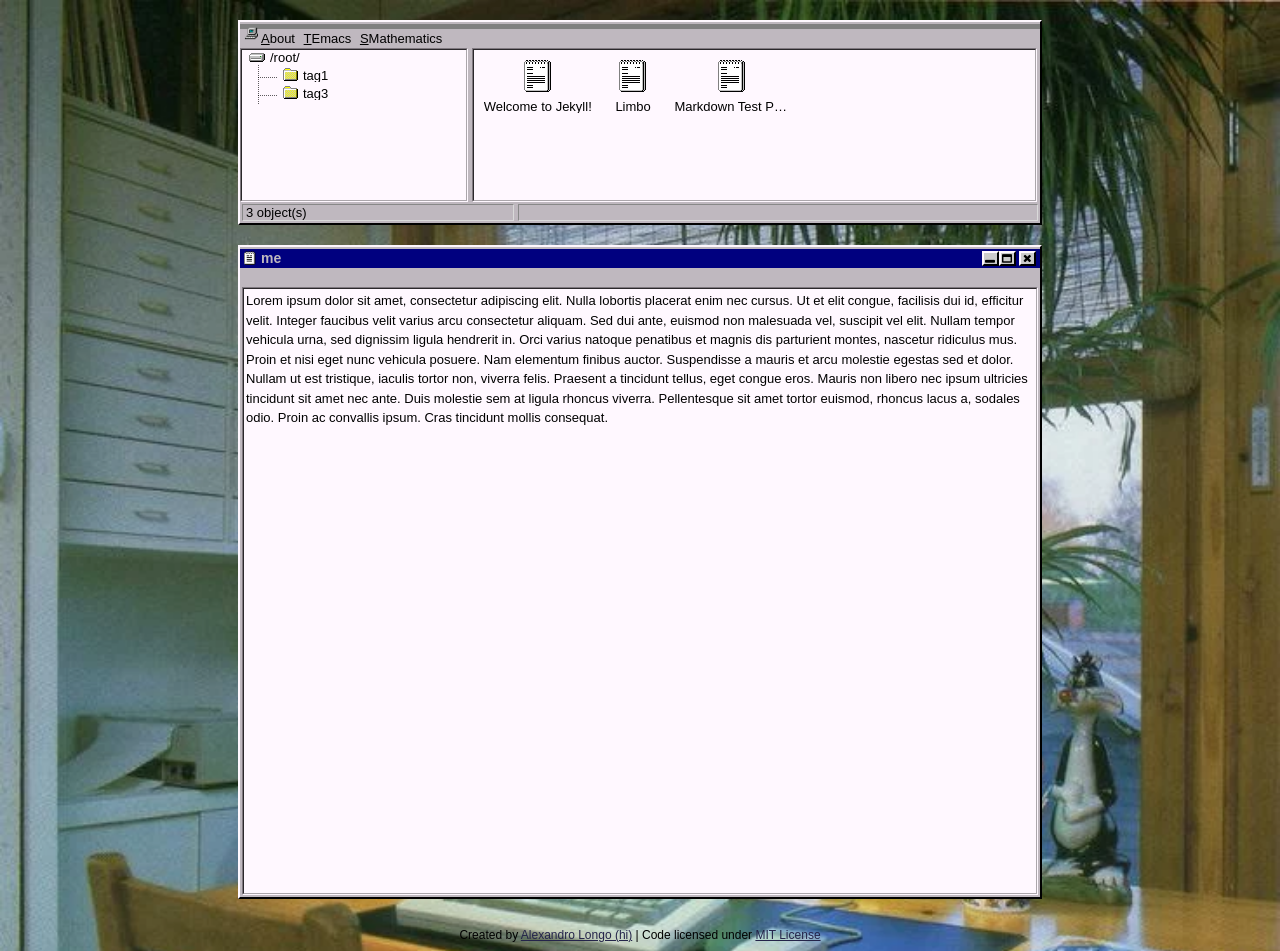
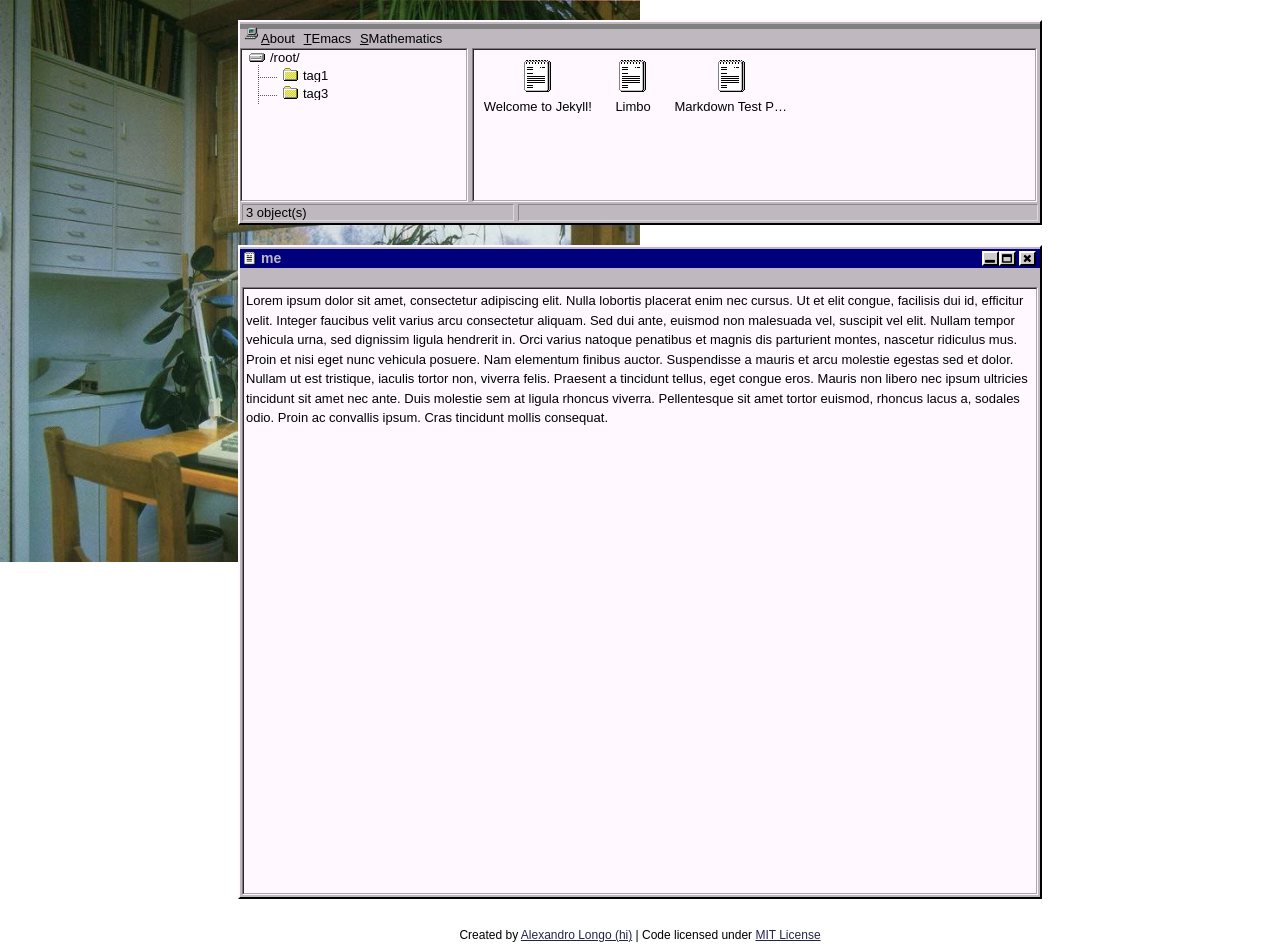
Before and after one commit to freestading-binary/freestading-binary.github.io, a Jekyll site: the page built from me/index.md, in a window 1280 px wide. Built offline with Jekyll 4.4.1, drawn with Linux system fonts in a browser that asks for light colours.

Commit message:
Create _main.scss

```diff
--- a/_sass/_main.scss
+++ b/_sass/_main.scss
@@ -1,6 +1,6 @@
 body {
 	background-image: url(/img/background.webp);
-  	background-size: 100%;
+  	background-size: 50%;
 	background-repeat: no-repeat;
 	font-family: sans-serif, serif, monospace;
 	font-size: 13px;
```
